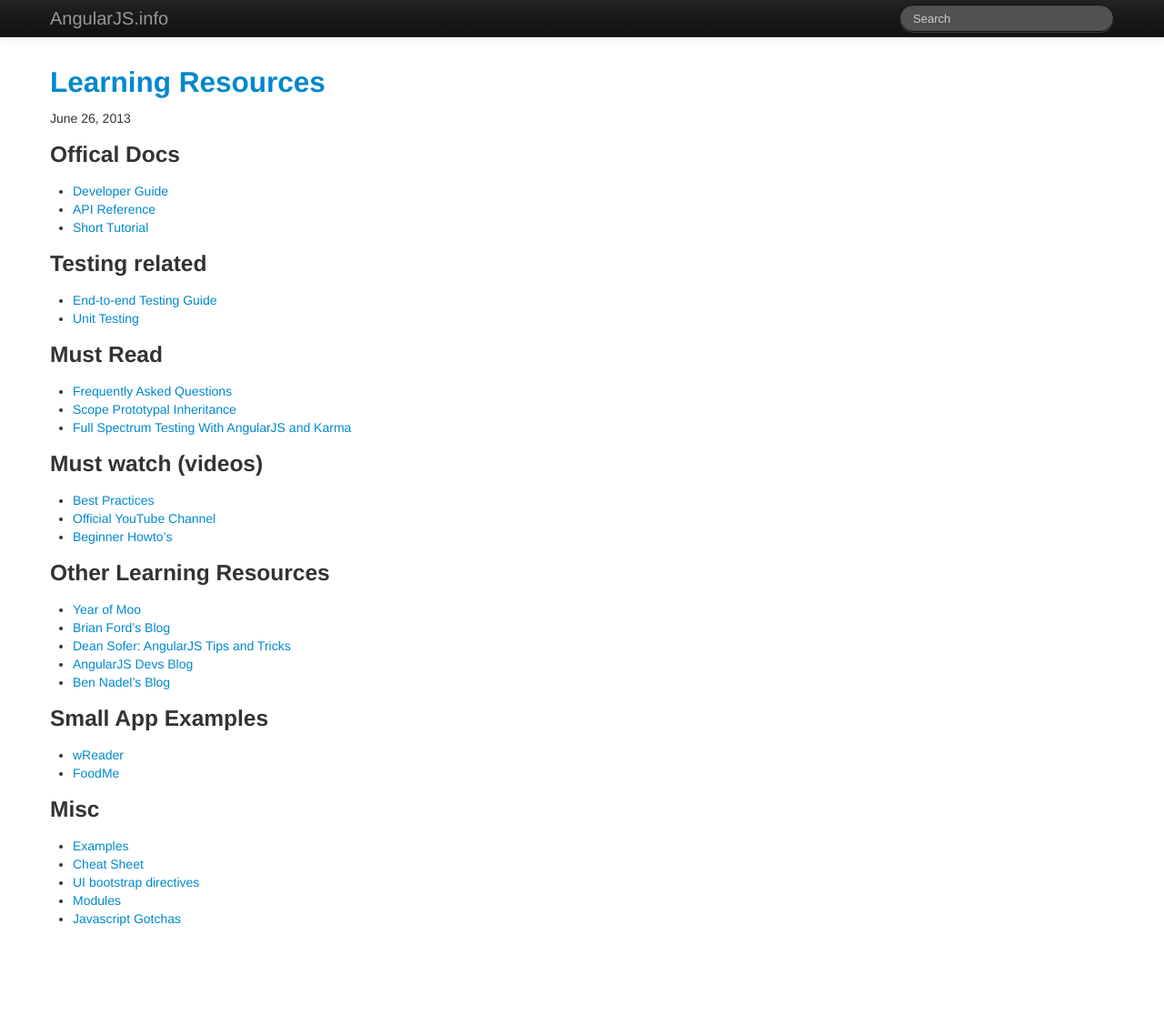
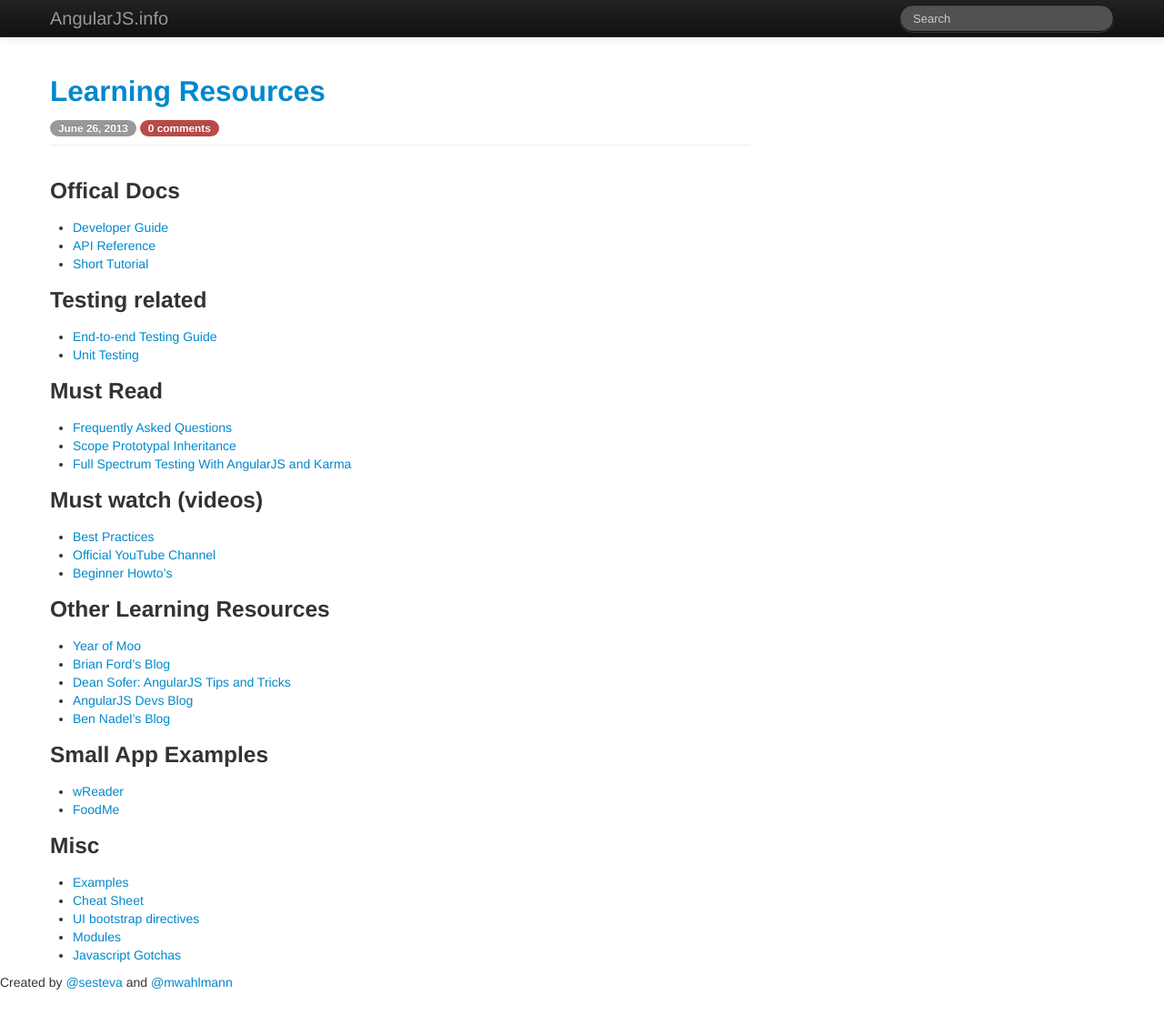
Before and after one commit to ng-learn-org/ng-learn-org.github.io, a Jekyll site: the page built from index.html, in a window 1280 px wide and 1130 px high. Shown: the top 1127 px of the window at 91% size. Built offline with Jekyll 4.4.1, drawn with Linux system fonts in a browser that asks for light colours; the list of posts is cut into pages by our own code.

Commit message:
changed layout

```diff
--- a/_layouts/default.html
+++ b/_layouts/default.html
@@ -16,6 +16,7 @@
   </head>
   <body>
 
+    <header>
       <!-- Navbar -->
       <div class="navbar navbar-inverse navbar-fixed-top">
         <div class="navbar-inner">
@@ -45,6 +46,7 @@
           </div>
         </div>
       </div>
+    </header>
 
     <!-- Content -->
     <div class="container">
@@ -54,7 +56,9 @@
       </div>
     </div>
 
-
+    <footer>
+      Created by <a href="twitter.com/sesteva">@sesteva</a> and <a href="twitter.com/mwahlmann">@mwahlmann</a>
+    </footer>
 
     <script src="js/jquery-2.0.2.min.js"></script>
     <script src="js/bootstrap.min.js"></script>
--- a/index.html
+++ b/index.html
@@ -6,17 +6,15 @@ title: Blog
 {% for post in paginator.posts %}
 
   <!-- Title -->
-  <h2><a href="{{ site.url }}{{ post.url }}" rel="bookmark permalink" title="Permanent link to this post">{{ post.title }}</a></h2>
+  <div class="page-header">
+    <h2>
+      <a href="{{ site.url }}{{ post.url }}" rel="bookmark permalink" title="Permanent link to this post">{{ post.title }}</a>
+    </h2>
+    <span class="badge">{{ post.date | date: "%B %d, %Y" }}</span>
+    <span class="badge badge-important">0 comments</span>
+  </div>
 
-  <div class="row">
+  <!-- Content -->
+  {{ post.content }}
 
-    <!-- Date -->
-    <div class="span4">{{ post.date | date: "%B %d, %Y" }}</div>
-
-    <div class="span8">
-      <!-- Content -->
-      {{ post.content }}
-    </div>
-
-  </div>
 {% endfor %}
```
Lines whose indentation alone changed are shown as unchanged.
